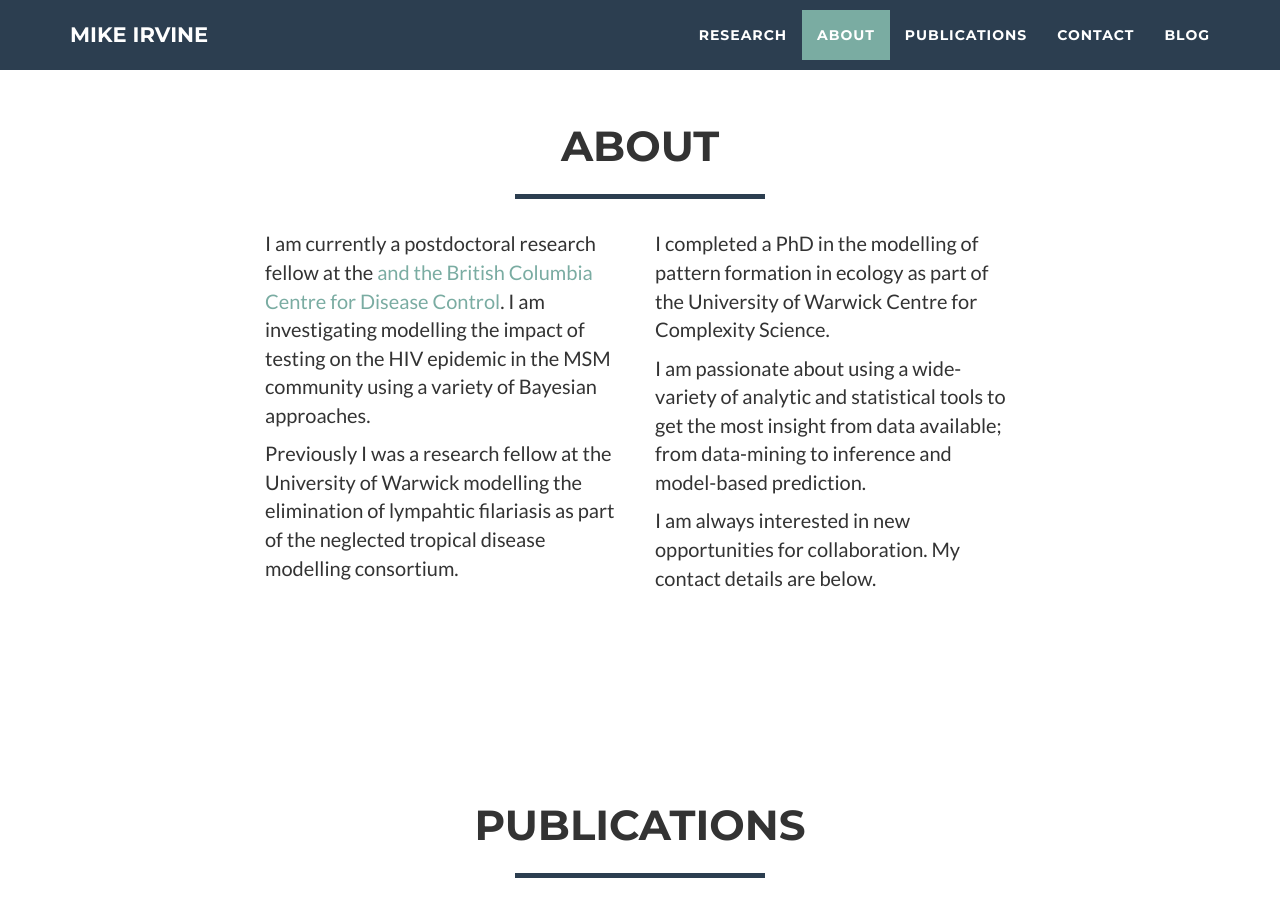
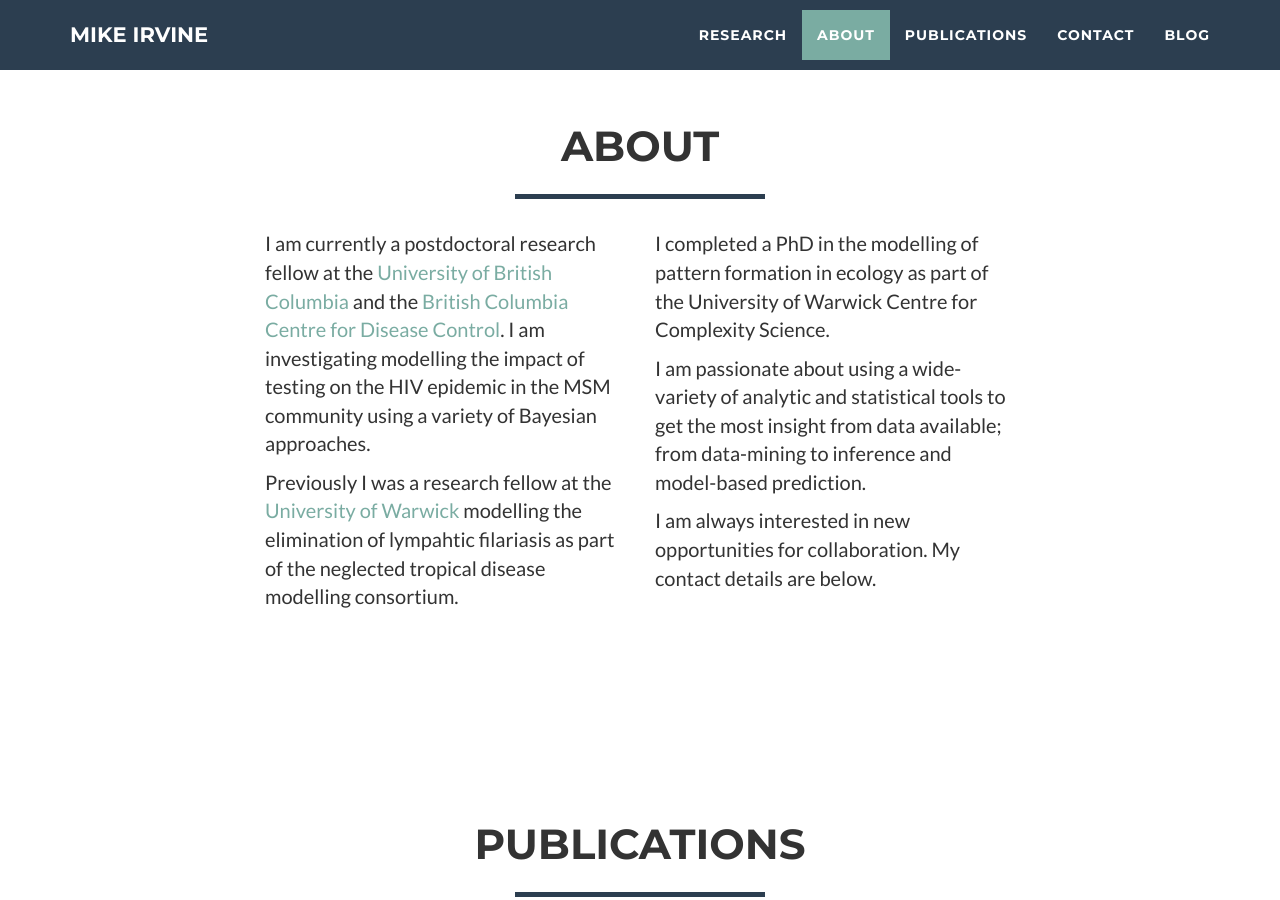
Before and after one commit to sempwn/sempwn.github.io, a Jekyll site: the page index.html, which Jekyll copies as it is, in a window 1280 px wide and 900 px high, scrolled down 1583 px. Built offline with Jekyll 4.4.1, drawn with Linux system fonts in a browser that asks for light colours; nearby versions of some CDN libraries; some web fonts are replaced; part of the change alters nothing that is shown.

Commit message:
Fix typo.

```diff
--- a/index.html
+++ b/index.html
@@ -179,7 +179,7 @@
                 <div class="col-lg-4 col-lg-offset-2">
                     <p>
                       I am currently a postdoctoral research fellow at the
-                      <a href="https://www.math.ubc.ca/Research/MathBio/index.php"
+                      <a href="https://www.math.ubc.ca/Research/MathBio/index.php">
                       University of British Columbia</a> and the
                       <a href="http://www.bccdc.ca/our-research">British
                         Columbia Centre for Disease Control</a>. I am
@@ -188,8 +188,10 @@
                       community using a variety of Bayesian approaches.
                     </p>
                     <p>
-                      Previously I was a research fellow at the University of
-                      Warwick modelling the elimination of lympahtic filariasis
+                      Previously I was a research fellow at the
+                      <a href="http://www2.warwick.ac.uk/fac/cross_fac/wider/">
+                      University of Warwick</a>
+                      modelling the elimination of lympahtic filariasis
                       as part of the neglected tropical disease modelling
                       consortium.
                     </p>
```
